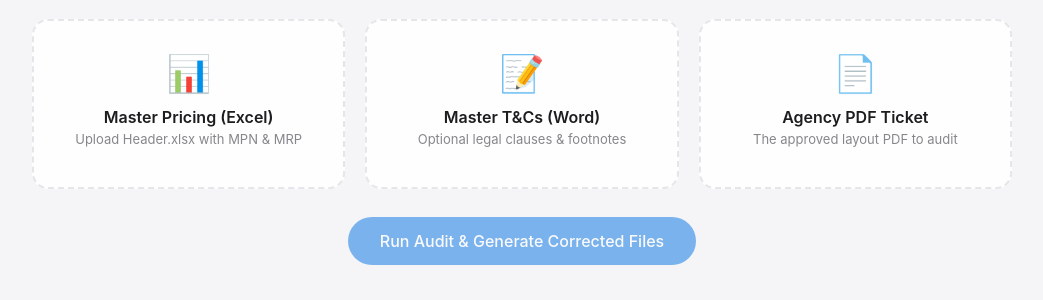
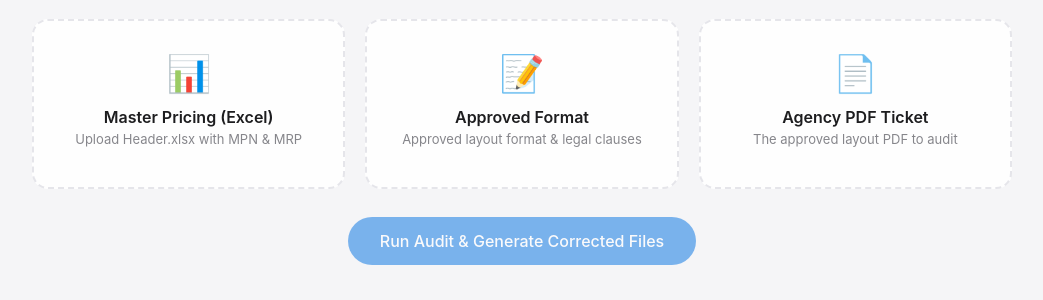
Before and after one commit to Yatendrak22/Price-ticket-review, a Flask app: page / in a window 1280 px wide. Shown: the part 126-426 px from the top of the page, without its empty margins (118-1161 px from the left). Run offline with Flask 3, Linux system fonts and the light colour scheme.

Commit message:
Update file input and descriptions for Word format

```diff
--- a/templates/index.html
+++ b/templates/index.html
@@ -348,13 +348,13 @@
             <div class="file-selected" id="name-excel"></div>
         </div>
 
-        <!-- 2. Word Master T&Cs -->
+                <!-- 2. Approved Format (Word / Text) -->
         <div class="dropzone" id="dz-word">
-            <input type="file" id="file-word" accept=".docx,.doc">
+            <input type="file" id="file-word" accept=".docx,.doc,.txt" multiple>
             <div class="dropzone-icon">📝</div>
-            <div class="dropzone-title">Master T&Cs (Word)</div>
-            <div class="dropzone-desc">Optional legal clauses & footnotes</div>
-            <div class="file-selected" id="name-word"></div>
+            <div class="dropzone-title">Approved Format</div>
+            <div class="dropzone-desc">Approved layout format & legal clauses</div>
+            <div class="file-selected" id="name-word" style="display:none;"></div>
         </div>
 
         <!-- 3. Agency PDF -->
```
